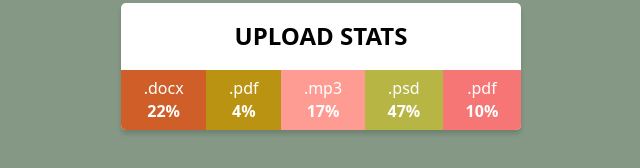
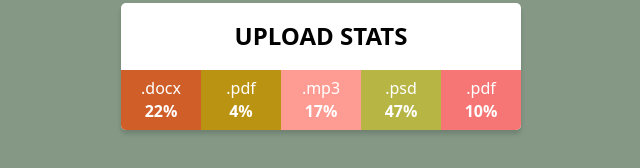
Before and after one commit to PiekharievaK/goit-react-hw-01-components, a React (Create React App) app: page / in a window 1280 px wide. Shown: the part 510-678 px from the top of the page, without its empty margins (319-959 px from the left). Built offline with nearby package versions, Linux system fonts and the light colour scheme.

Commit message:
Правка размера статистики

```diff
--- a/src/components/statistics/Statistics.module.css
+++ b/src/components/statistics/Statistics.module.css
@@ -24,10 +24,9 @@
 
 .Item {
   display: flex;
-  flex-grow: 1;
   flex-direction: column;
-  text-align: center;
   justify-content: center;
+  flex-basis: calc(100% / 5);
   height: 60px;
   text-align: center;
   color: white;
```
